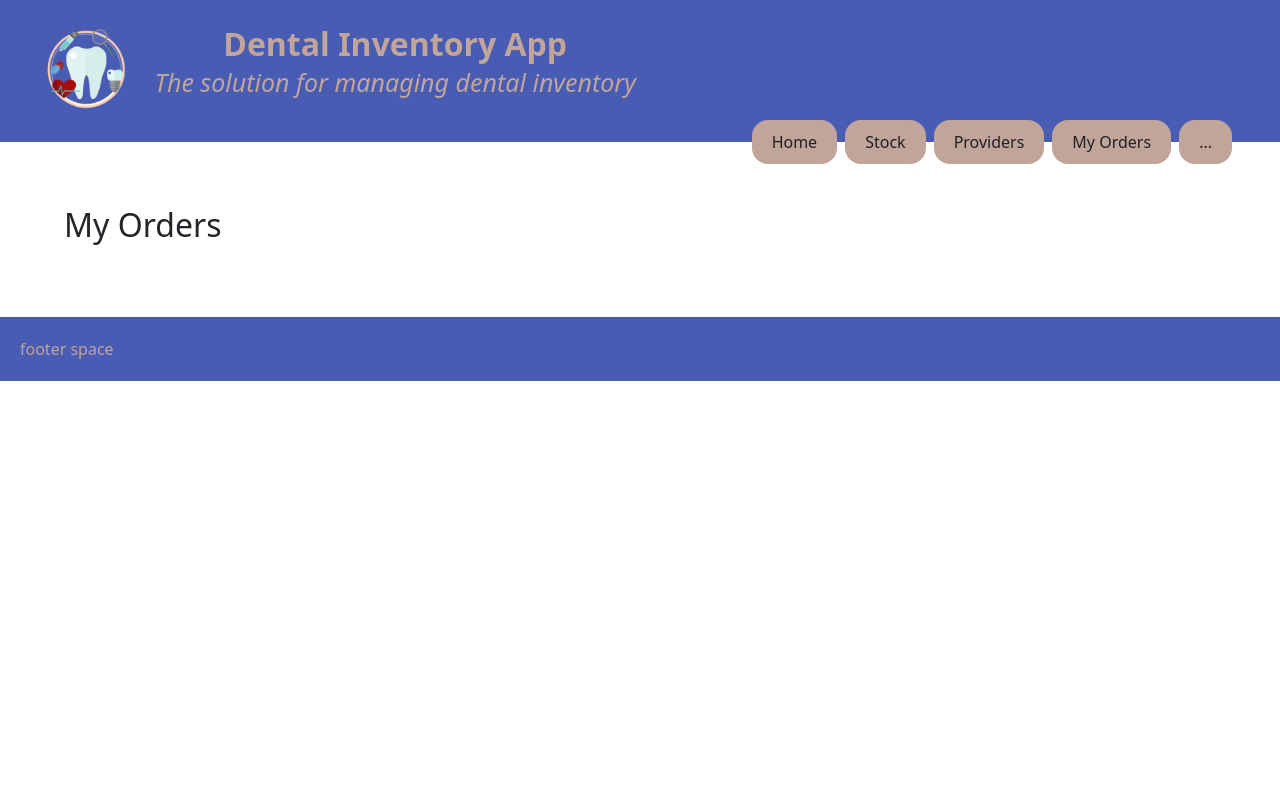
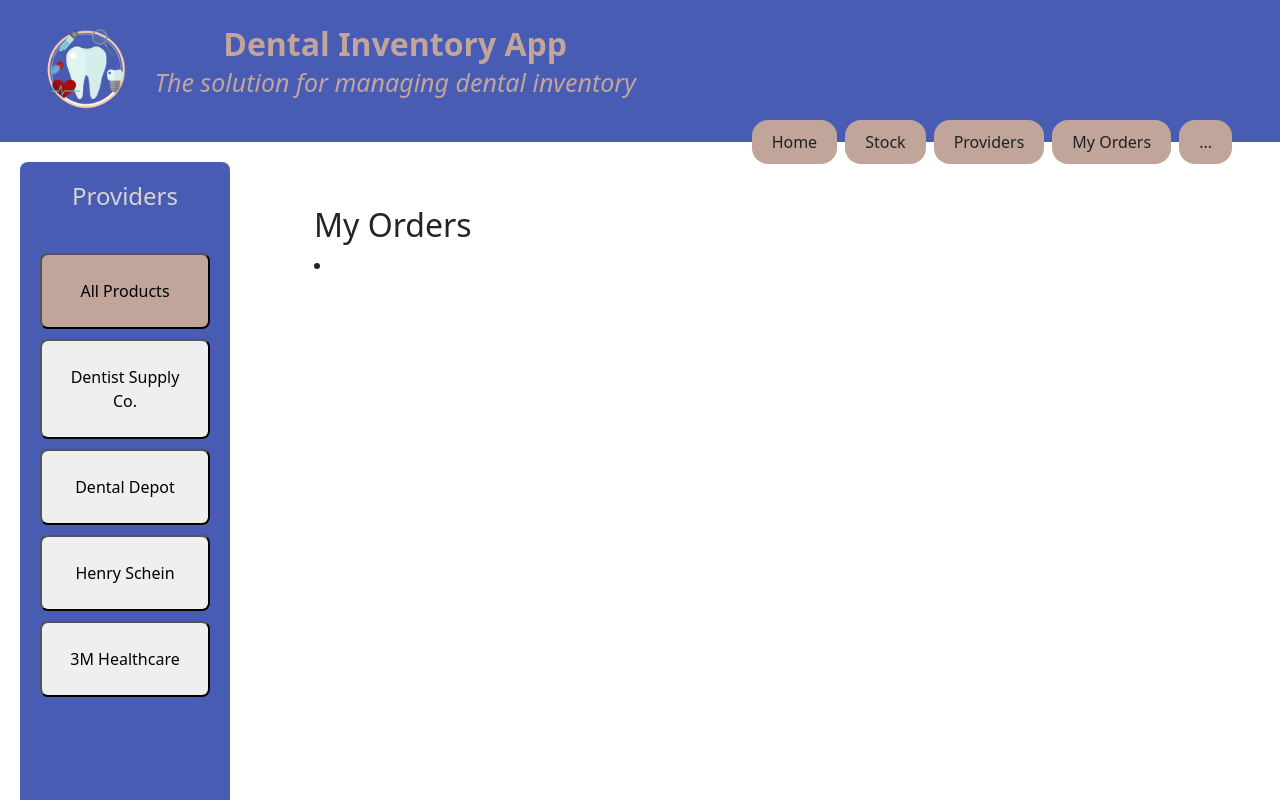
Before and after one commit to BacigalupoSofia/React-project-inventory, a React (Vite) app: page /orders in a window 1280 px wide. Shown: the top 800 px of the page. Built offline with nearby package versions, Linux system fonts and the light colour scheme.

Commit message:
Added providers side bar to filter the product in cart in MyOrders by provider

```diff
--- a/src/components/MyOrders.jsx
+++ b/src/components/MyOrders.jsx
@@ -1,24 +1,80 @@
 import { stockData } from "../data/stock";
+import { useState } from "react";
+
+// Side bar to show all the providers, but product shown is just the ones added to my cart
 
 export default function MyOrders({ addedToCart }) {
+  const [selectedProvider, setSelectedProvider] = useState("All");
+
+  const product = addedToCart.map((productId) => {
+    stockData.find((item) => item.id === productId);
+  });
+
+  const providers = [
+    "All",
+    ...new Set(stockData.flatMap((p) => p.provider)),
+    //providers to display in my side bar:
+    //map through all the products and get the category, FLAT map to join all the  array of providers
+    // ..new takes the values from set and put them into an array
+  ];
+
+  const filteredProducts =
+    selectedProvider === "All"
+      ? stockData
+      : stockData.filter((p) => p.provider.includes(selectedProvider));
+
+  //filter my products that contains the selected provider in their array provider
+
   return (
-    <section id="center">
+    <div className="inventory-layout">
+      <section className="side-bar-categories">
+        <SideBarProviders
+          providers={providers}
+          selectedProvider={selectedProvider}
+          onSelectProvider={setSelectedProvider}
+        />
+      </section>
+
       <div className="my-orders-content p-5 m-3">
         <h2>My Orders</h2>
-
-        {addedToCart.map((productId) => {
-          const product = stockData.find((item) => item.id === productId);
-
-          return product ? (
-            <li>
-              <div key={product.id}>
-                <h3>{product.productName}</h3>
-                <p>{product.description}</p>
-              </div>
-            </li>
-          ) : null;
-        })}
+        {filteredProducts ? (
+          <li key={filteredProducts.id}>
+            <div>
+              <h3>{filteredProducts.productName}</h3>
+              <p>{filteredProducts.description}</p>
+            </div>
+          </li>
+        ) : null}
       </div>
-    </section>
+    </div>
   );
 }
+
+//Providers side bar
+function SideBarProviders({
+  providers,
+  selectedProvider,
+  setSelectedProvider,
+  onSelectProvider,
+}) {
+  //To filter by provider name in my  side bar
+
+  return (
+    <>
+      <aside className="category-bar">
+        <h3>Providers</h3>
+
+        {providers.map((provider) => (
+          <button
+            key={provider}
+            className={selectedProvider === provider ? "active" : ""}
+            onClick={() => onSelectProvider(provider)}
+          >
+            {provider === "All" ? "All Products" : provider}
+          </button>
+          //changes the text in my button from all default in my state in productGrid to category
+        ))}
+      </aside>
+    </>
+  );
+}
```
